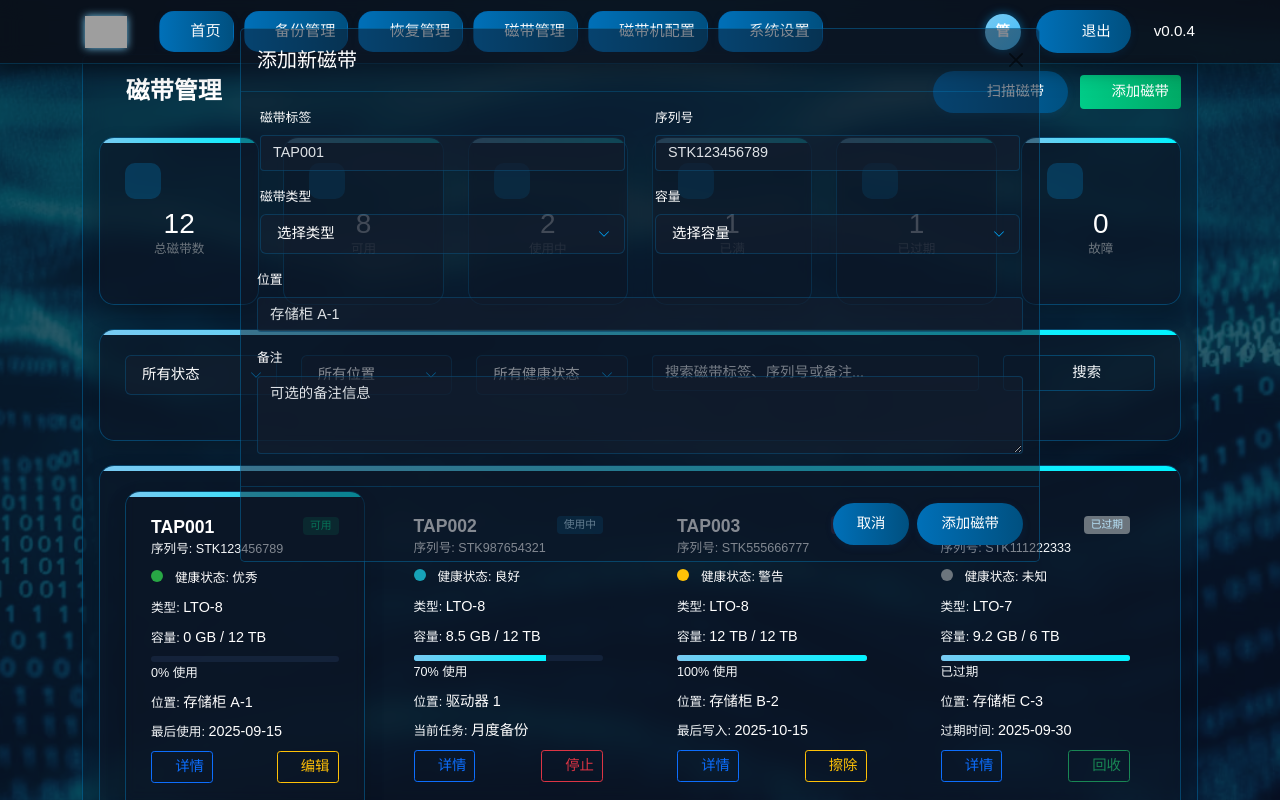
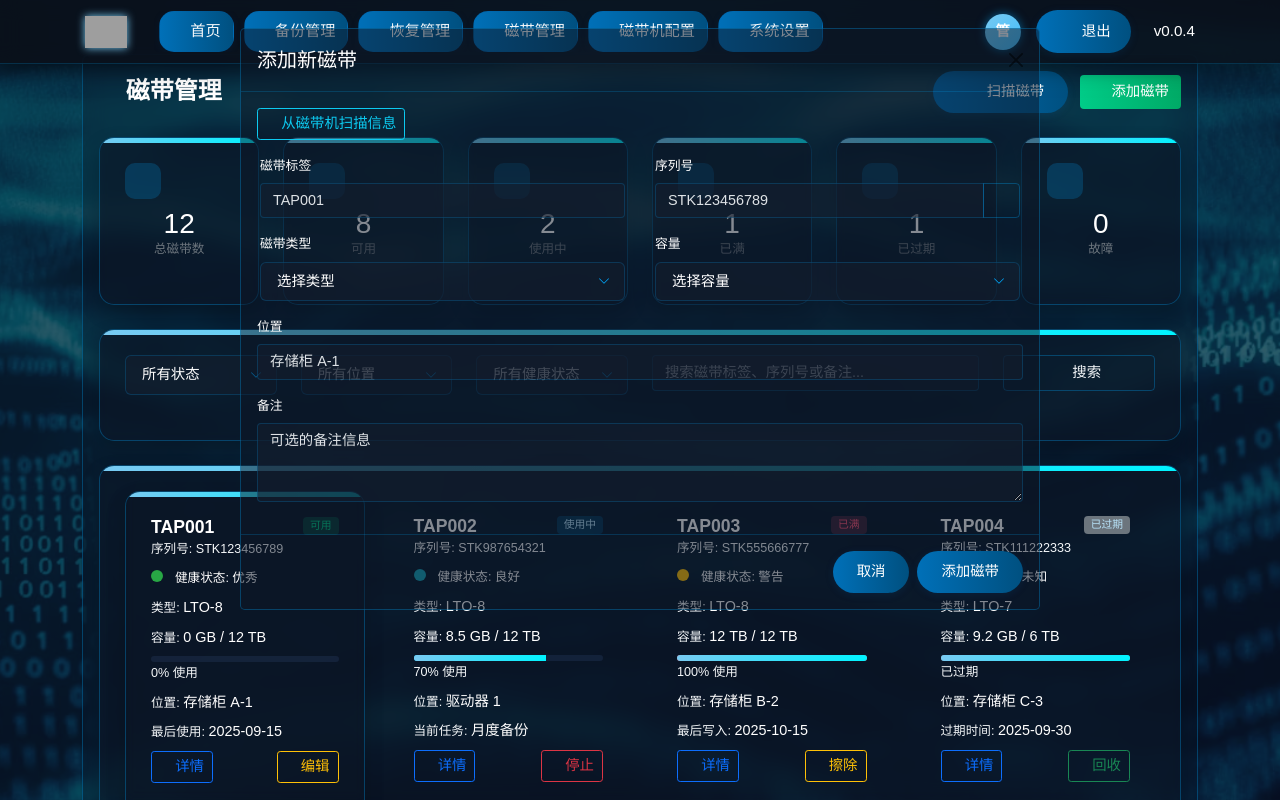
Before and after one commit to grigs28/TAF, a FastAPI app: page /tape in a window 1280 px wide, after a click on "添加磁带". Run offline with FastAPI, Linux system fonts and the light colour scheme; parts of the project's set-up code (start-up, migrations or seed data) failed here and were passed over; some libraries are stand-ins or nearby versions; some web fonts are replaced; grey boxes are pictures that could not be loaded.

Commit message:
Add scan and auto-fill functionality for adding tape modal

```diff
--- a/web/templates/tape.html
+++ b/web/templates/tape.html
@@ -462,20 +462,30 @@
             </div>
             <div class="modal-body">
                 <form>
+                    <div class="mb-3">
+                        <button type="button" class="btn btn-sm btn-outline-info" id="scanForAddTapeBtn">
+                            <i class="bi bi-search me-1"></i>从磁带机扫描信息
+                        </button>
+                    </div>
                     <div class="row">
                         <div class="col-md-6 mb-3">
                             <label class="form-label">磁带标签</label>
-                            <input type="text" class="form-control" placeholder="TAP001" required>
+                            <input type="text" class="form-control" id="tapeLabel" placeholder="TAP001" required>
                         </div>
                         <div class="col-md-6 mb-3">
                             <label class="form-label">序列号</label>
-                            <input type="text" class="form-control" placeholder="STK123456789" required>
+                            <div class="input-group">
+                                <input type="text" class="form-control" id="tapeSerial" placeholder="STK123456789" required>
+                                <button type="button" class="btn btn-outline-secondary" id="generateSerialBtn" title="自动生成">
+                                    <i class="bi bi-arrow-clockwise"></i>
+                                </button>
+                            </div>
                         </div>
                     </div>
                     <div class="row">
                         <div class="col-md-6 mb-3">
                             <label class="form-label">磁带类型</label>
-                            <select class="form-select" required>
+                            <select class="form-select" id="tapeType" required>
                                 <option value="">选择类型</option>
                                 <option value="LTO-9">LTO-9</option>
                                 <option value="LTO-8">LTO-8</option>
@@ -485,7 +495,7 @@
                         </div>
                         <div class="col-md-6 mb-3">
                             <label class="form-label">容量</label>
-                            <select class="form-select" required>
+                            <select class="form-select" id="tapeCapacity" required>
                                 <option value="">选择容量</option>
                                 <option value="18TB">18 TB (LTO-9)</option>
                                 <option value="12TB">12 TB (LTO-8)</option>
@@ -496,11 +506,11 @@
                     </div>
                     <div class="mb-3">
                         <label class="form-label">位置</label>
-                        <input type="text" class="form-control" placeholder="存储柜 A-1">
+                        <input type="text" class="form-control" id="tapeLocation" placeholder="存储柜 A-1">
                     </div>
                     <div class="mb-3">
                         <label class="form-label">备注</label>
-                        <textarea class="form-control" rows="3" placeholder="可选的备注信息"></textarea>
+                        <textarea class="form-control" rows="3" id="tapeRemark" placeholder="可选的备注信息"></textarea>
                     </div>
                 </form>
             </div>
@@ -559,6 +569,80 @@ document.addEventListener('DOMContentLoaded', function() {
             }
         });
     }
+
+    // 生成序列号
+    const generateSerialBtn = document.getElementById('generateSerialBtn');
+    if (generateSerialBtn) {
+        generateSerialBtn.addEventListener('click', function() {
+            // 生成基于时间戳的序列号
+            const prefix = 'STK';
+            const timestamp = Date.now().toString();
+            const serial = prefix + timestamp.substring(timestamp.length - 9);
+            document.getElementById('tapeSerial').value = serial;
+        });
+    }
+
+    // 从磁带机扫描信息
+    const scanForAddTapeBtn = document.getElementById('scanForAddTapeBtn');
+    if (scanForAddTapeBtn) {
+        scanForAddTapeBtn.addEventListener('click', async function() {
+            const btn = this;
+            const originalHtml = btn.innerHTML;
+            btn.disabled = true;
+            btn.innerHTML = '<i class="bi bi-arrow-clockwise spinner me-1"></i>扫描中...';
+
+            try {
+                const response = await fetch('/api/system/tape/scan');
+                const result = await response.json();
+
+                if (result.success && result.devices && result.devices.length > 0) {
+                    // 使用第一个设备的信息填充表单
+                    const device = result.devices[0];
+
+                    // 如果有LTO信息，自动选择类型和容量
+                    if (device.is_ibm_lto && device.lto_generation) {
+                        const ltoGen = device.lto_generation;
+                        document.getElementById('tapeType').value = `LTO-${ltoGen}`;
+
+                        // 根据LTO代数设置容量
+                        const capacityMap = {
+                            9: '18TB',
+                            8: '12TB',
+                            7: '6TB',
+                            6: '2.5TB',
+                            5: '1.5TB'
+                        };
+                        if (capacityMap[ltoGen]) {
+                            document.getElementById('tapeCapacity').value = capacityMap[ltoGen];
+                        }
+                    }
+
+                    // 生成磁带标签（基于当前日期和索引）
+                    const now = new Date();
+                    const dateStr = now.getFullYear().toString().substring(2) +
+                                   String(now.getMonth() + 1).padStart(2, '0') +
+                                   String(now.getDate()).padStart(2, '0');
+                    const randomPart = Math.floor(Math.random() * 1000).toString().padStart(3, '0');
+                    document.getElementById('tapeLabel').value = `TAP${dateStr}${randomPart}`;
+
+                    // 生成序列号
+                    const prefix = 'STK';
+                    const timestamp = Date.now().toString();
+                    const serial = prefix + timestamp.substring(timestamp.length - 9);
+                    document.getElementById('tapeSerial').value = serial;
+
+                    alert('✅ 扫描成功，已自动填充信息');
+                } else {
+                    alert('⚠️ 未检测到磁带设备');
+                }
+            } catch (error) {
+                alert('❌ 扫描失败：' + error.message);
+            } finally {
+                btn.disabled = false;
+                btn.innerHTML = originalHtml;
+            }
+        });
+    }
 });
 </script>
 {% endblock %}
```
